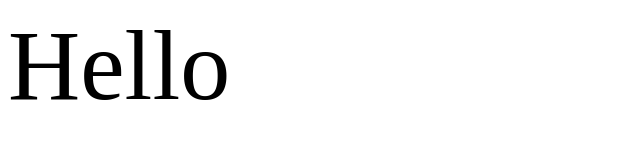
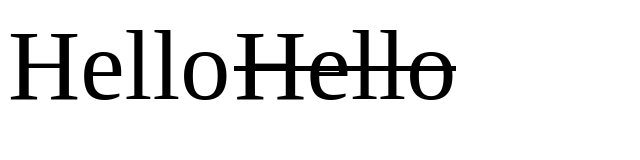
Before and after one commit to babjo/interactive, a plain HTML site: page href/index.html in a window 1280 px wide. Shown: the whole page, without its empty margins (0-640 px from the left). Drawn offline with Linux system fonts and the light colour scheme.

Commit message:
modify href active version

```diff
--- a/href/index.css
+++ b/href/index.css
@@ -1,11 +1,11 @@
-.interative-href{
+.interactive-href {
 	position: relative;
 	font-size: 100px;
 	text-decoration: none;
 	color : black;
 }
 
-.interative-href:before{
+.interactive-href:before{
     content: "";
 	position: absolute;
 	width: 0%;
@@ -17,7 +17,25 @@
 	-webkit-transition: all 0.2s ease-in-out 0s;
 	transition: all 0.2s ease-in-out 0s;
 }
-.interative-href:hover:before{
+
+.interactive-href:hover:before{
 	visibility: visible;
 	width:  100%;
 }
+
+.interactive-href-active {
+	position: relative;
+	font-size: 100px;
+	text-decoration: none;
+	color : black;
+}
+
+.interactive-href-active:before{
+	content: "";
+	position: absolute;
+	width: 100%;
+	height: 5px;
+	top: 50%;
+	left: 0;
+	background-color: black;
+}
--- a/href/index.html
+++ b/href/index.html
@@ -5,7 +5,7 @@
 		<link rel='stylesheet' href='index.css'>
 	</head>
 	<body>
-		<a class="interative-href" href="#">Hello</a>
-		</div>
+		<a class="interactive-href" href="#">Hello</a>
+		<a class="interactive-href-active" href="#">Hello</a>
 	</body>
 </html>
```
Also changed, not shown: 1 other file.
